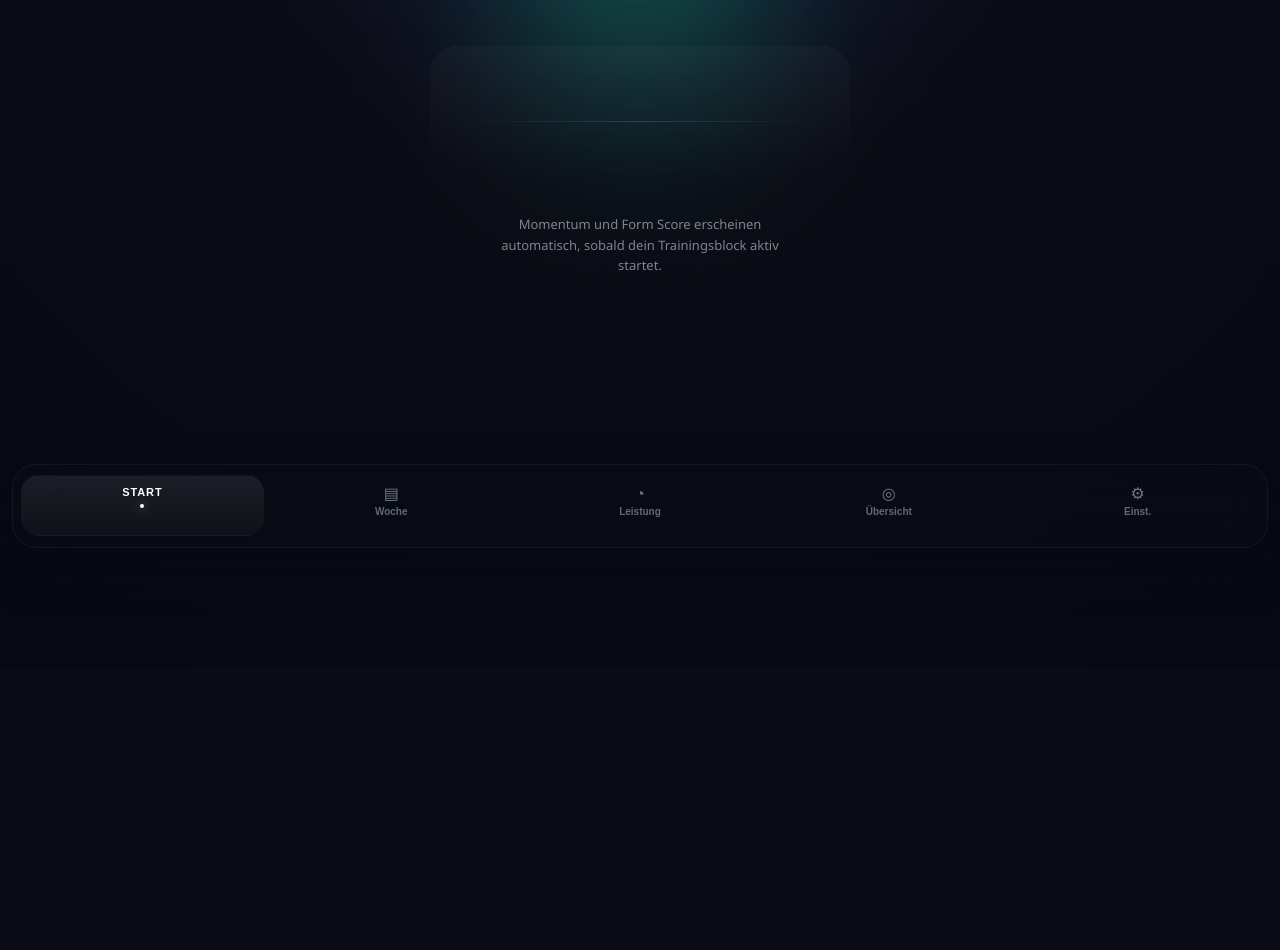
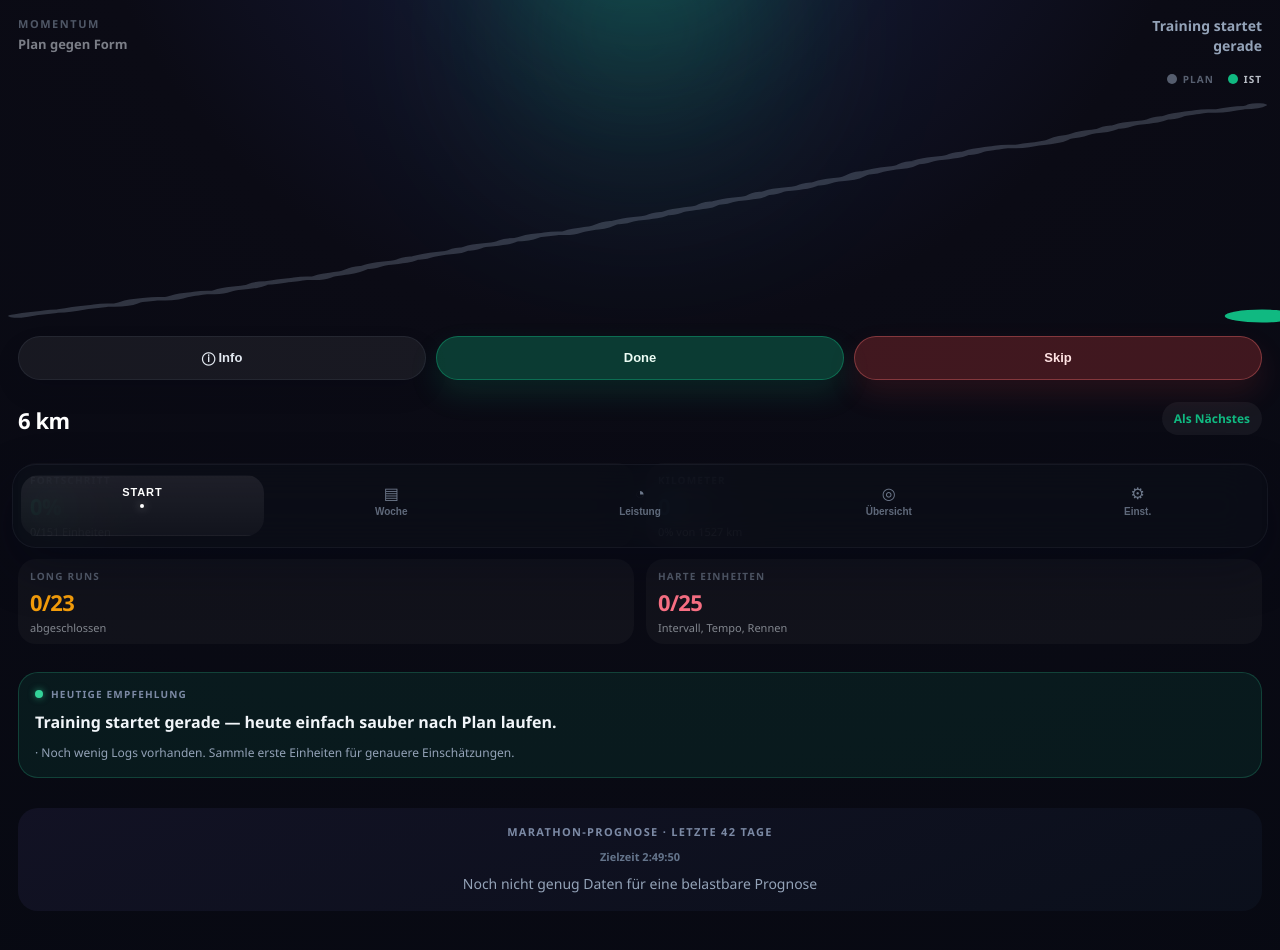
Before and after one commit to anton291005-tech/marathon-app, a React (Create React App) app: page / in a window 1280 px wide. Shown: the part 240-1190 px from the top of the page. Before the commit the page ends 908 px from the top, so only its background shows below. Built offline with nearby package versions, Linux system fonts and the light colour scheme.

Commit message:
Fix home screen regression and restore cards

```diff
--- a/src/App.tsx
+++ b/src/App.tsx
@@ -15,7 +15,9 @@ import MarathonPredictionCard from "./components/MarathonPredictionCard";
 import RaceCalculator from "./components/RaceCalculator";
 import SurfaceCard from "./components/SurfaceCard";
 import WeeklyAnalysisCard from "./components/WeeklyAnalysisCard";
+import DailyDecisionCard from "./components/DailyDecisionCard";
 import { getCoachFeedback } from "./coachFeedback";
+import { getDailyDecision } from "./dailyDecision";
 import { hasLoggedTrainingEngagement, isHomePreStart } from "./homeStatus";
 import { getMarathonPrediction } from "./marathonPrediction";
 import { analyzeWeek } from "./weeklyAnalysis";
@@ -1145,6 +1147,48 @@ export default function App(){
   const consistencyStats = getConsistencyStats(PLAN, logs);
   const coachHints = getCoachFeedback({ plan: PLAN, logs, consistencyStats, now: new Date() });
   const weekAnalysis = analyzeWeek(w, logs, new Date());
+
+  // --- Daily Decision Engine signals ---
+  // Compute lightweight inputs so getDailyDecision stays a pure function.
+  const decisionRecentSessions = ACTIVE_SESSIONS
+    .filter((session) => logs[session.id]?.done)
+    .slice(-5)
+    .map((session) => ({ session, log: logs[session.id] }));
+
+  const decisionRecentHardCount = decisionRecentSessions.filter((item) =>
+    ["interval", "tempo", "race"].includes(item.session.type)
+  ).length;
+
+  const decisionAvgFeeling = decisionRecentSessions.length
+    ? decisionRecentSessions.reduce((sum, item) => sum + (item.log?.feeling || 3), 0) / decisionRecentSessions.length
+    : 0;
+
+  const sevenDaysAgo = new Date();
+  sevenDaysAgo.setDate(sevenDaysAgo.getDate() - 7);
+  sevenDaysAgo.setHours(0, 0, 0, 0);
+  const todayMidnight = new Date();
+  todayMidnight.setHours(0, 0, 0, 0);
+  const decisionMissedRecent = ACTIVE_SESSIONS.filter((session) => {
+    const d = parseSessionDateLabel(session.date);
+    if (!d) return false;
+    const sd = new Date(d.getFullYear(), d.getMonth(), d.getDate());
+    if (sd < sevenDaysAgo || sd > todayMidnight) return false;
+    const log = logs[session.id];
+    return !log?.done && !log?.skipped;
+  }).length;
+
+  const decisionTodayNextSession = getTodayNextSession(ACTIVE_SESSIONS, logs);
+  const dailyDecision = getDailyDecision({
+    recoveryLabel: recoveryState.label,
+    weeklyFatigueLabel: weeklyFatigue.label,
+    recentHardCount: decisionRecentHardCount,
+    avgRecentFeeling: decisionAvgFeeling,
+    missedRecentCount: decisionMissedRecent,
+    doneSessions: doneSess,
+    sessionStreak: consistencyStats.sessionStreak,
+    todaySessionType: decisionTodayNextSession?.session?.type ?? null,
+    isToday: decisionTodayNextSession?.mode === "today",
+  });
   const marathonConfidenceLabel = marathonPrediction.ready
     ? predictionReadiness.ready
       ? performancePrediction.confidence
@@ -1241,23 +1285,16 @@ export default function App(){
 
           <div style={{position:"relative",paddingTop:10,textAlign:"center",display:"flex",flexDirection:"column",alignItems:"center",gap:14}}>
             <div style={{fontSize:11,textTransform:"uppercase",letterSpacing:"0.2em",color:"rgba(148,163,184,0.6)",fontWeight:700}}>MyRace</div>
-            {isPreStart ? (
-              <>
-                <div style={{fontSize:34,fontWeight:800,color:"#fff",lineHeight:1.05,letterSpacing:"-0.04em",maxWidth:320}}>
-                  Training startet noch nicht
-                </div>
-                <div style={{fontSize:14,color:"rgba(226,232,240,0.62)",lineHeight:1.7,maxWidth:340}}>
-                  Erledige oder logge deine erste Einheit, um Fortschritt und Prognose zu sehen.
-                  {blockStartLabel ? ` Erste geplante Einheit: ${blockStartLabel}.` : ""}
-                </div>
-              </>
-            ) : (
-              <>
             {isCalendarBeforeFirstSession && trainingEngagement ? (
               <div style={{fontSize:12,color:"rgba(125,211,252,0.92)",fontWeight:700,marginBottom:2,maxWidth:340,lineHeight:1.5}}>
                 Training läuft bereits — Plan offiziell ab {blockStartLabel}
               </div>
             ) : null}
+            {isPreStart ? (
+              <div style={{fontSize:13,color:"rgba(148,163,184,0.6)",fontWeight:600,maxWidth:300,lineHeight:1.6}}>
+                Erste Einheit{blockStartLabel ? ` ab ${blockStartLabel}` : ""} — logge dein Training für Prognose und Momentum.
+              </div>
+            ) : null}
             <div style={{fontSize:10,textTransform:"uppercase",letterSpacing:"0.16em",color:"rgba(148,163,184,0.52)",fontWeight:700}}>
               {todayNextSession?.mode === "today" ? "Heute" : dashboardSession ? "Nächste Einheit" : "Heute"}
             </div>
@@ -1267,21 +1304,8 @@ export default function App(){
             <div style={{fontSize:14,color:"rgba(226,232,240,0.54)",fontWeight:600}}>
               {dashboardSession ? dashboardType.label : "Keine Einheit geplant"}
             </div>
-              </>
-            )}
-          </div>
-
-          {isPreStart ? (
-            <div style={{position:"relative",padding:"10px 0 8px",display:"flex",flexDirection:"column",alignItems:"center",gap:12,textAlign:"center"}}>
-              <div style={{width:"100%",maxWidth:420,height:180,position:"relative",opacity:0.9}}>
-                <div style={{position:"absolute",inset:"24px 0 0",background:"linear-gradient(180deg,rgba(255,255,255,0.03),rgba(255,255,255,0))",borderRadius:28}} />
-                <div style={{position:"absolute",left:"8%",right:"8%",top:"55%",height:1,background:"linear-gradient(90deg,rgba(148,163,184,0),rgba(148,163,184,0.25),rgba(148,163,184,0))"}} />
-              </div>
-              <div style={{fontSize:13,color:"rgba(226,232,240,0.54)",lineHeight:1.6,maxWidth:320}}>
-                Momentum und Form Score erscheinen automatisch, sobald dein Trainingsblock aktiv startet.
-              </div>
-            </div>
-          ) : (
+          </div>
+
           <>
             <div style={{position:"relative",paddingTop:6}}>
               <div style={{display:"flex",justifyContent:"space-between",alignItems:"flex-start",marginBottom:16,gap:16,flexWrap:"wrap"}}>
@@ -1423,6 +1447,8 @@ export default function App(){
             ))}
           </div>
 
+          <DailyDecisionCard decision={dailyDecision} />
+
           <MarathonPredictionCard
             variant="compact"
             prediction={marathonPrediction}
@@ -1430,7 +1456,6 @@ export default function App(){
             coachHints={coachHints}
           />
           </>
-          )}
         </div>
       ):activeView==="week"?(
         <>
--- /dev/null
+++ b/src/components/DailyDecisionCard.tsx
@@ -0,0 +1,90 @@
+import type { DailyDecision } from "../dailyDecision";
+
+type Props = { decision: DailyDecision };
+
+const STATUS_COLOR: Record<DailyDecision["status"], string> = {
+  green: "#34d399",
+  yellow: "#fbbf24",
+  red: "#f87171",
+};
+
+const STATUS_BG: Record<DailyDecision["status"], string> = {
+  green: "rgba(16,185,129,0.09)",
+  yellow: "rgba(245,158,11,0.09)",
+  red: "rgba(248,113,113,0.09)",
+};
+
+const STATUS_BORDER: Record<DailyDecision["status"], string> = {
+  green: "rgba(52,211,153,0.22)",
+  yellow: "rgba(251,191,36,0.22)",
+  red: "rgba(248,113,113,0.22)",
+};
+
+export default function DailyDecisionCard({ decision }: Props) {
+  const col = STATUS_COLOR[decision.status];
+  const bg = STATUS_BG[decision.status];
+  const border = STATUS_BORDER[decision.status];
+
+  return (
+    <div
+      style={{
+        background: bg,
+        border: `1px solid ${border}`,
+        borderRadius: 20,
+        padding: "14px 16px 15px",
+      }}
+    >
+      {/* Header row */}
+      <div style={{ display: "flex", alignItems: "center", gap: 8, marginBottom: 10 }}>
+        <span
+          style={{
+            width: 8,
+            height: 8,
+            borderRadius: "50%",
+            background: col,
+            flexShrink: 0,
+            boxShadow: `0 0 7px ${col}99`,
+          }}
+        />
+        <span
+          style={{
+            fontSize: 10,
+            textTransform: "uppercase",
+            letterSpacing: "0.12em",
+            color: "#7c8aa5",
+            fontWeight: 700,
+          }}
+        >
+          Heutige Empfehlung
+        </span>
+      </div>
+
+      {/* Main recommendation */}
+      <div
+        style={{
+          fontSize: 16,
+          fontWeight: 700,
+          color: "#f1f5f9",
+          lineHeight: 1.4,
+          marginBottom: decision.reasons.length ? 10 : 0,
+        }}
+      >
+        {decision.recommendation}
+      </div>
+
+      {/* Reason bullets */}
+      {decision.reasons.length > 0 && (
+        <div style={{ display: "flex", flexDirection: "column", gap: 5 }}>
+          {decision.reasons.map((r, i) => (
+            <div
+              key={i}
+              style={{ fontSize: 12, color: "#94a3b8", lineHeight: 1.5 }}
+            >
+              · {r}
+            </div>
+          ))}
+        </div>
+      )}
+    </div>
+  );
+}
--- /dev/null
+++ b/src/dailyDecision.ts
@@ -0,0 +1,174 @@
+/**
+ * Daily decision engine — coach-like training recommendation for today.
+ * Pure function: takes pre-computed signals, returns status + text.
+ * No plan/logs access directly; App.tsx computes the signals first.
+ */
+
+export type DecisionStatus = "green" | "yellow" | "red";
+
+export type DailyDecision = {
+  status: DecisionStatus;
+  /** Short main recommendation sentence */
+  recommendation: string;
+  /** 1–3 brief reason strings shown below */
+  reasons: string[];
+  /** True when there is not enough logged data yet */
+  earlyStage: boolean;
+};
+
+export type DailyDecisionInput = {
+  /** From getRecoveryState().label — "🔴 Fatigue" | "🟡 Normal" | "🟢 Fresh" */
+  recoveryLabel: string;
+  /** From getWeeklyFatigue().label — "hoch" | "mittel" | "niedrig" */
+  weeklyFatigueLabel: string;
+  /** How many of the last 5 done sessions were hard (interval/tempo/race) */
+  recentHardCount: number;
+  /** Average feeling score (1–5) among last 5 done sessions; 0 = none logged */
+  avgRecentFeeling: number;
+  /** Sessions that were due in the last 7 days but are neither done nor skipped */
+  missedRecentCount: number;
+  /** Total done sessions across the whole plan */
+  doneSessions: number;
+  /** Consecutive session streak from getConsistencyStats */
+  sessionStreak: number;
+  /** Type of today's (or next upcoming) session — null if none */
+  todaySessionType: string | null;
+  /** True if today's session is specifically "today" (vs just "next") */
+  isToday: boolean;
+};
+
+// ─── Internal helpers ─────────────────────────────────────────────────────────
+
+function isHardType(type: string | null): boolean {
+  return type === "interval" || type === "tempo" || type === "race";
+}
+
+function isFatigue(label: string): boolean {
+  return label.includes("Fatigue");
+}
+function isFresh(label: string): boolean {
+  return label.includes("Fresh");
+}
+
+// ─── Main function ────────────────────────────────────────────────────────────
+
+export function getDailyDecision(input: DailyDecisionInput): DailyDecision {
+  const {
+    recoveryLabel,
+    weeklyFatigueLabel,
+    recentHardCount,
+    avgRecentFeeling,
+    missedRecentCount,
+    doneSessions,
+    sessionStreak,
+    todaySessionType,
+    isToday,
+  } = input;
+
+  // Early-stage: too little data to make a meaningful assessment.
+  // Give a calm, encouraging nudge without a coloured verdict.
+  if (doneSessions < 4) {
+    return {
+      status: "green",
+      recommendation: "Training startet gerade — heute einfach sauber nach Plan laufen.",
+      reasons: ["Noch wenig Logs vorhanden. Sammle erste Einheiten für genauere Einschätzungen."],
+      earlyStage: true,
+    };
+  }
+
+  // ─── Score-based decision ──────────────────────────────────────────────────
+  // Each risk factor adds points; high total → more conservative recommendation.
+
+  let riskScore = 0;
+  const reasons: string[] = [];
+
+  // Recovery signal (strongest single signal)
+  if (isFatigue(recoveryLabel)) {
+    riskScore += 3;
+    reasons.push("Recovery zeigt erhöhte Belastung in den letzten Einheiten.");
+  } else if (!isFresh(recoveryLabel)) {
+    // "Normal"
+    riskScore += 1;
+    reasons.push("Recovery ist normal — kein freies Fenster, aber kein Alarm.");
+  } else {
+    reasons.push("Recovery aktuell stabil.");
+  }
+
+  // Weekly load
+  if (weeklyFatigueLabel === "hoch") {
+    riskScore += 2;
+    reasons.push("Die Wochenlast ist hoch.");
+  } else if (weeklyFatigueLabel === "mittel") {
+    riskScore += 1;
+    reasons.push("Wochenlast moderat — Rhythmus halten.");
+  }
+
+  // Recent hard sessions cluster (in last ~5 done)
+  if (recentHardCount >= 3) {
+    riskScore += 2;
+    reasons.push("Mehrere Quality-Reize in kurzer Folge.");
+  } else if (recentHardCount === 2) {
+    riskScore += 1;
+    reasons.push("Zwei harte Einheiten zuletzt — etwas Frische schonen.");
+  }
+
+  // Feeling signal (only when clearly low)
+  if (avgRecentFeeling > 0 && avgRecentFeeling < 2.5) {
+    riskScore += 2;
+    reasons.push("Zuletzt eher niedriges Belastungsgefühl eingetragen.");
+  } else if (avgRecentFeeling >= 4.2 && isFresh(recoveryLabel)) {
+    riskScore -= 1; // feeling good + fresh → small bonus
+    reasons.push("Gefühlsmäßig gut drauf zuletzt.");
+  }
+
+  // Missed sessions: not a reason to push harder today
+  if (missedRecentCount >= 3) {
+    riskScore += 1;
+    reasons.push("Einige Einheiten zuletzt ausgelassen — lieber stabil bleiben statt aufholen.");
+  }
+
+  // Streak bonus: consistent block = slight green nudge
+  if (sessionStreak >= 5 && riskScore <= 1) {
+    reasons.push(`${sessionStreak} Einheiten in Folge erledigt — guter Rhythmus.`);
+  }
+
+  // Cap reasons at 3
+  const trimmedReasons = reasons.slice(0, 3);
+
+  // ─── Derive status + recommendation ───────────────────────────────────────
+
+  // today vs. "next upcoming" slightly adjusts phrasing
+  const sessionLabel = isToday ? "heute" : "als Nächstes";
+
+  if (riskScore <= 1) {
+    // Green: go as planned
+    const rec = isHardType(todaySessionType)
+      ? `Wie geplant trainieren — gutes Fenster für ${sessionLabel}.`
+      : `Wie geplant trainieren — Bedingungen passen.`;
+    return { status: "green", recommendation: rec, reasons: trimmedReasons, earlyStage: false };
+  }
+
+  if (riskScore <= 3) {
+    // Yellow: run, but softer
+    const rec = isHardType(todaySessionType)
+      ? `Locker angehen — Intensität ${sessionLabel} moderat halten.`
+      : `Wie geplant, aber auf die eigenen Signale hören.`;
+    return { status: "yellow", recommendation: rec, reasons: trimmedReasons, earlyStage: false };
+  }
+
+  // Red: clearly reduce or rest
+  if (todaySessionType === "rest" || todaySessionType === "bike") {
+    return {
+      status: "red",
+      recommendation: "Heute wirklich erholen — der Ruhetag kommt gerade richtig.",
+      reasons: trimmedReasons,
+      earlyStage: false,
+    };
+  }
+  return {
+    status: "red",
+    recommendation: "Intensität heute deutlich reduzieren oder eine leichte Einheit wählen.",
+    reasons: trimmedReasons,
+    earlyStage: false,
+  };
+}
```
Lines whose indentation alone changed are shown as unchanged.
